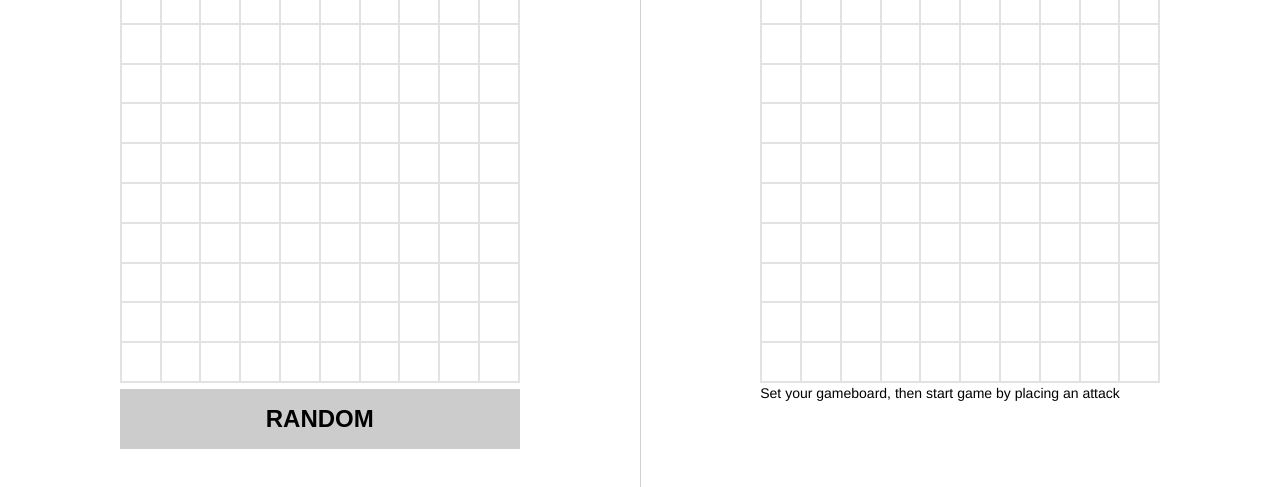
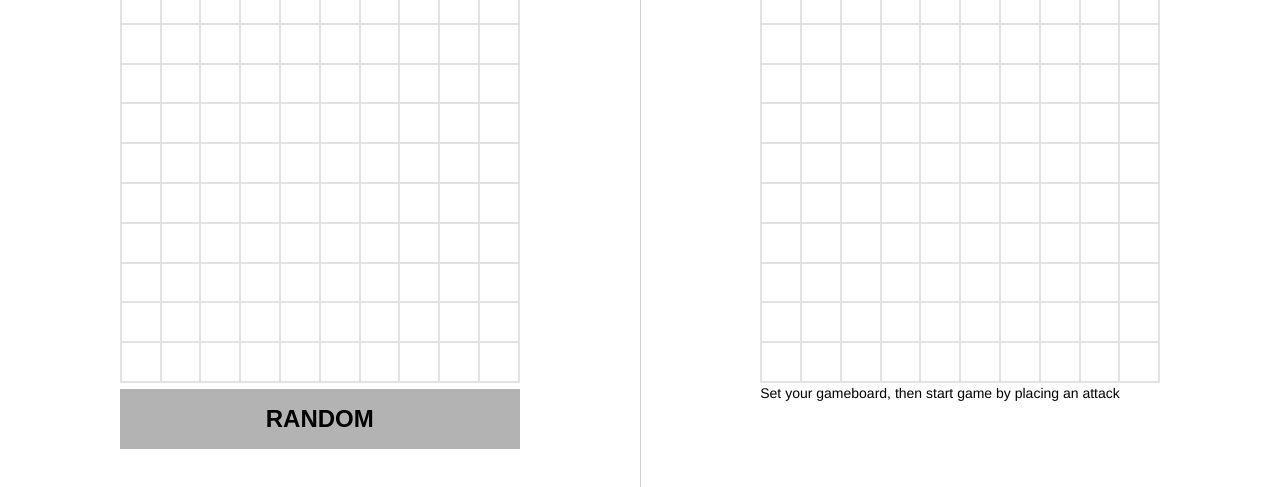
Before and after one commit to MatusPetrik211/battleship, a website built with webpack: page src/index.html in a window 1280 px wide. In both pictures the pointer is over the button "RANDOM". Shown: the part 207-694 px from the top of the page. Built offline with nearby package versions, Linux system fonts and the light colour scheme.

Commit message:
fix: Change the random btn color on hover to darker since it was the same as normal rnd btn color

```diff
--- a/src/styles.css
+++ b/src/styles.css
@@ -90,7 +90,7 @@ body {
 }
 
 .random-btn:hover {
-  background-color: hsl(0, 0%, 80%);
+  background-color: hsl(0, 0%, 70%);
 }
 
 .vertical-line {
```
